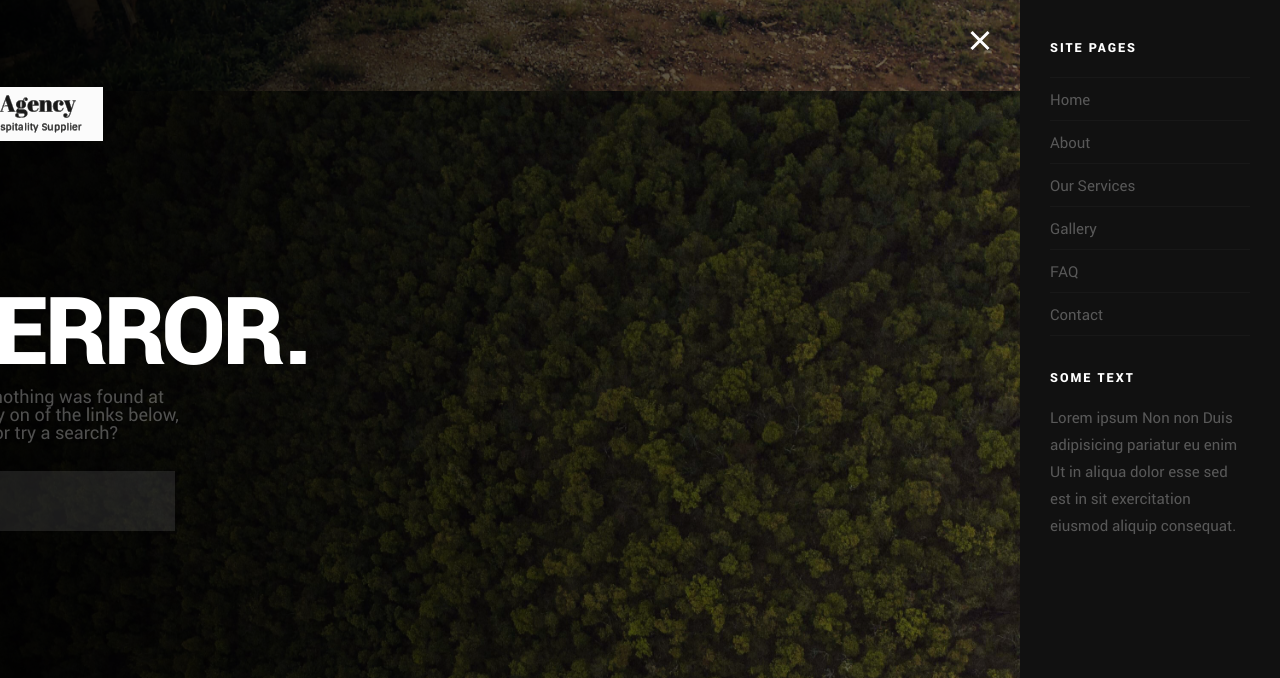
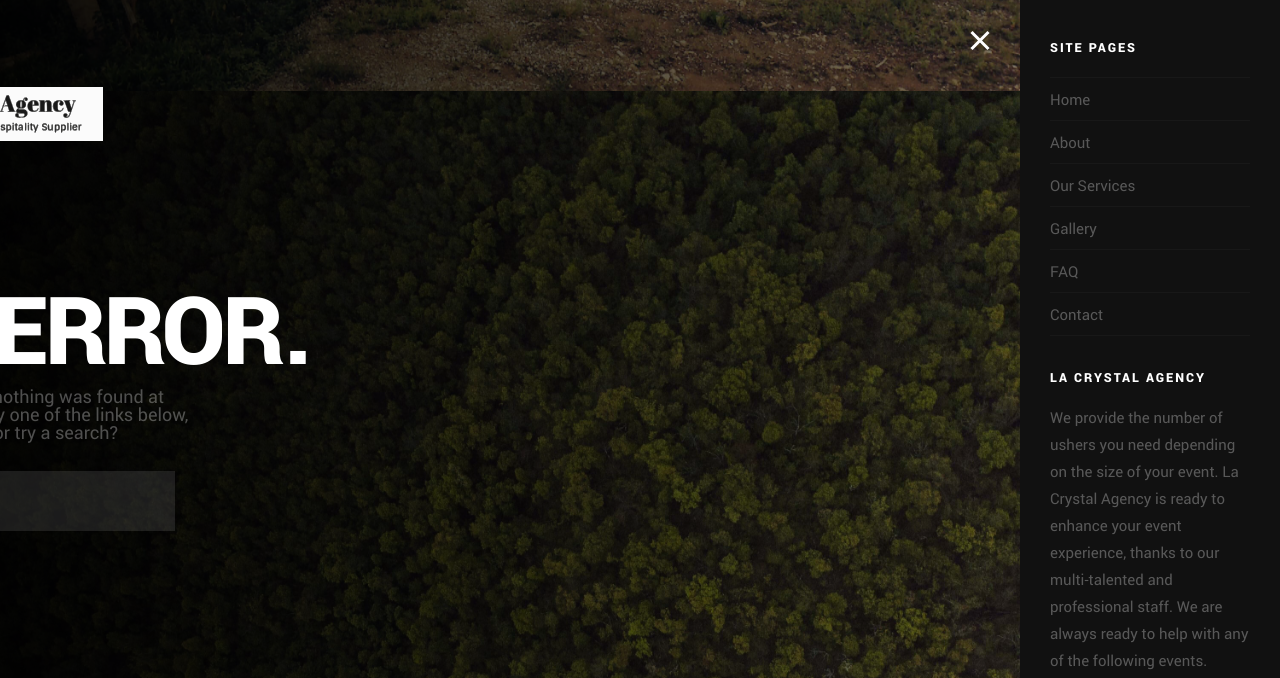
Before and after one commit to goldenpencil/lacrystalagency, a website with bundled scripts: page 404.html in a window 1280 px wide. Both pictures are taken after a click on the link "Menu". Shown: the top 678 px of the page. Built offline with nearby package versions, Linux system fonts and the light colour scheme.

Commit message:
minor changes to 404 page

```diff
--- a/404.html
+++ b/404.html
@@ -63,9 +63,8 @@
       <li><a href="contact.html" title="contact">Contact</a></li>
     </ul>
 
-    <h5>Some Text</h5>
-    <p>Lorem ipsum Non non Duis adipisicing pariatur eu enim Ut in aliqua dolor esse sed est in sit exercitation
-      eiusmod aliquip consequat.</p>
+    <h5>La Crystal Agency</h5>
+    <p>We provide the number of ushers you need depending on the size of your event. La Crystal Agency is ready to enhance your event experience, thanks to our multi-talented and professional staff. We are always ready to help with any of the following events.</p>
 
   </nav>
 
@@ -84,7 +83,7 @@
             <h1 class="kern-this">404 Error.</h1>
             <p>
               Oooooops! Looks like nothing was found at this location.
-              Maybe try on of the links below, click on the top menu
+              Maybe try one of the links below, click on the top menu
               or try a search?
             </p>
 
```
